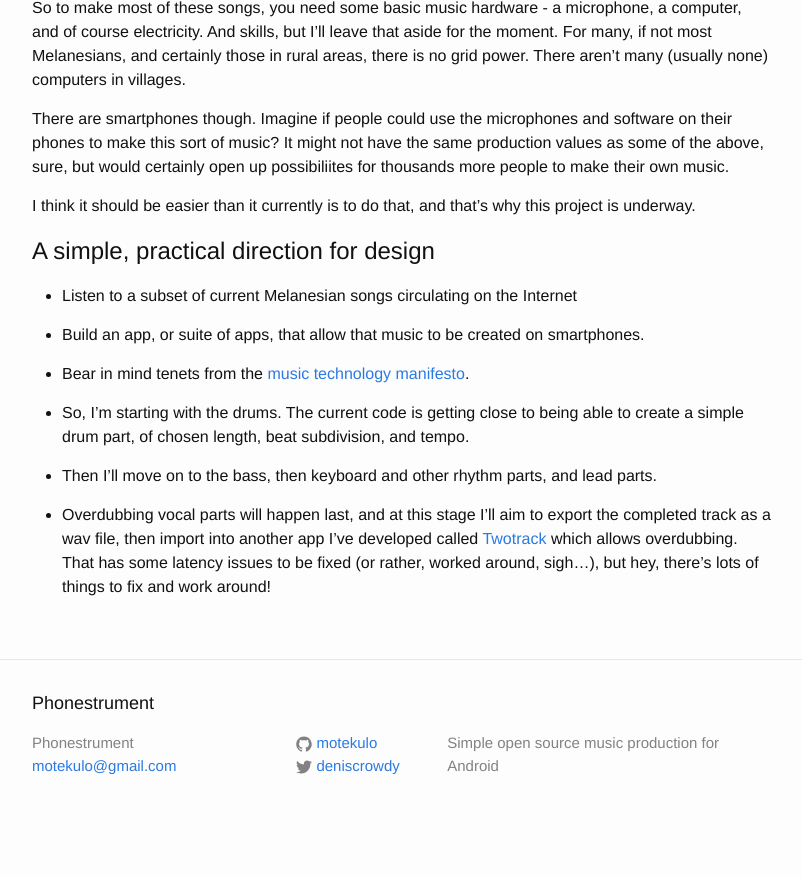
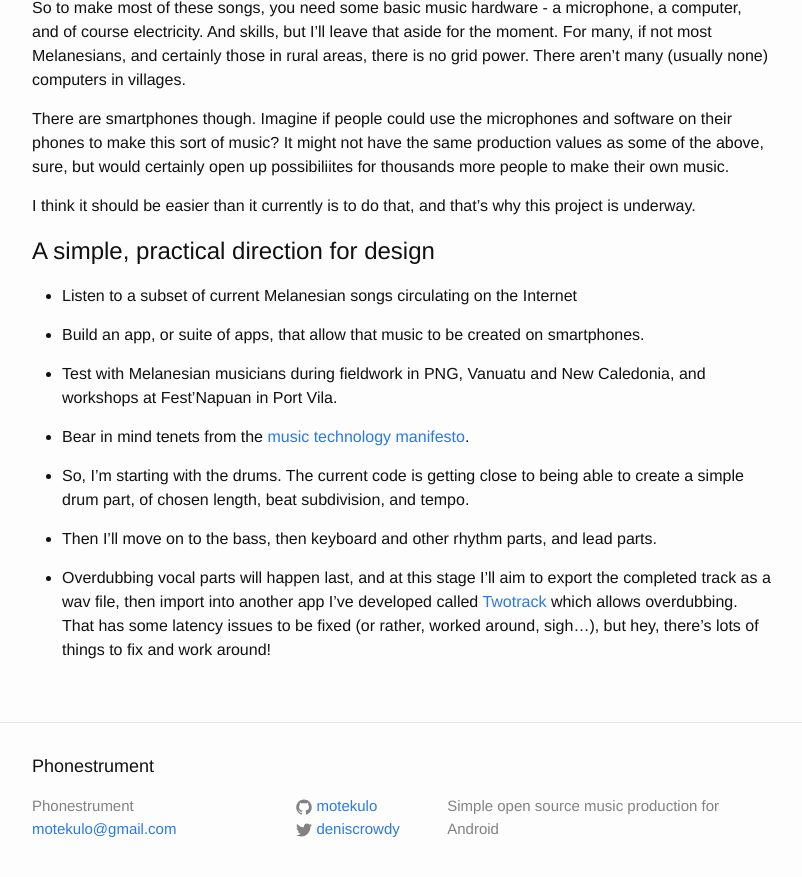
Before and after one commit to motekulo/phonestrument, a Jekyll site: the page built from _posts/2016-03-16-initial-design-approach.md, in a window 1280 px wide and 900 px high, scrolled down 705 px. Shown: the top 877 px of the window, without its empty margins (238-1040 px from the left). Built offline with Jekyll 4.4.1, drawn with Linux system fonts in a browser that asks for light colours; before the commit the page ends 1542 px from its top, so only the background shows below that.

Commit message:
add info about testing

```diff
--- a/_posts/2016-03-16-initial-design-approach.md
+++ b/_posts/2016-03-16-initial-design-approach.md
@@ -52,6 +52,8 @@ I think it should be easier than it currently is to do that, and that's why this
 
 * Build an app, or suite of apps, that allow that music to be created on smartphones.
 
+* Test with Melanesian musicians during fieldwork in PNG, Vanuatu and New Caledonia, and workshops at Fest'Napuan in Port Vila.
+
 * Bear in mind tenets from the [music technology manifesto](http://www.musictechifesto.org).
 
 * So, I'm starting with the drums. The current code is getting close to being able to create a simple drum part, of chosen length, beat subdivision, and tempo.
```
